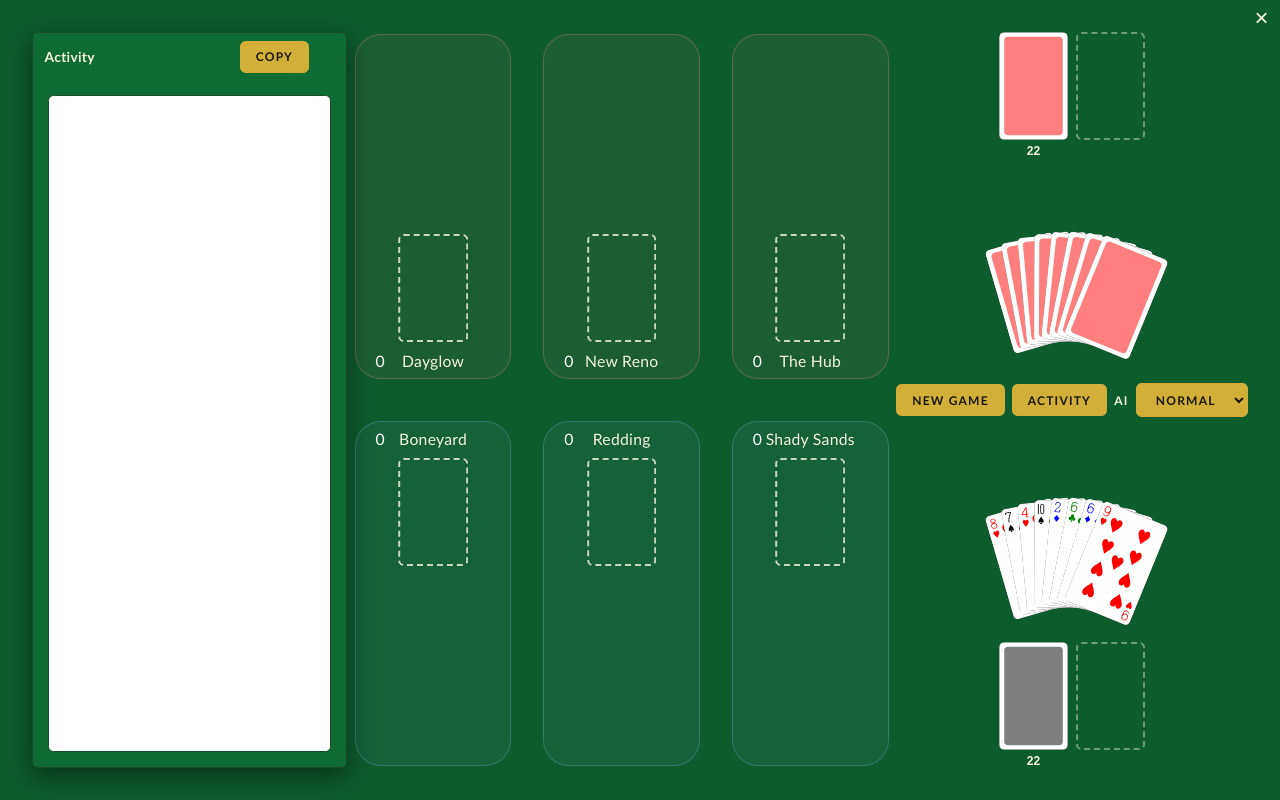
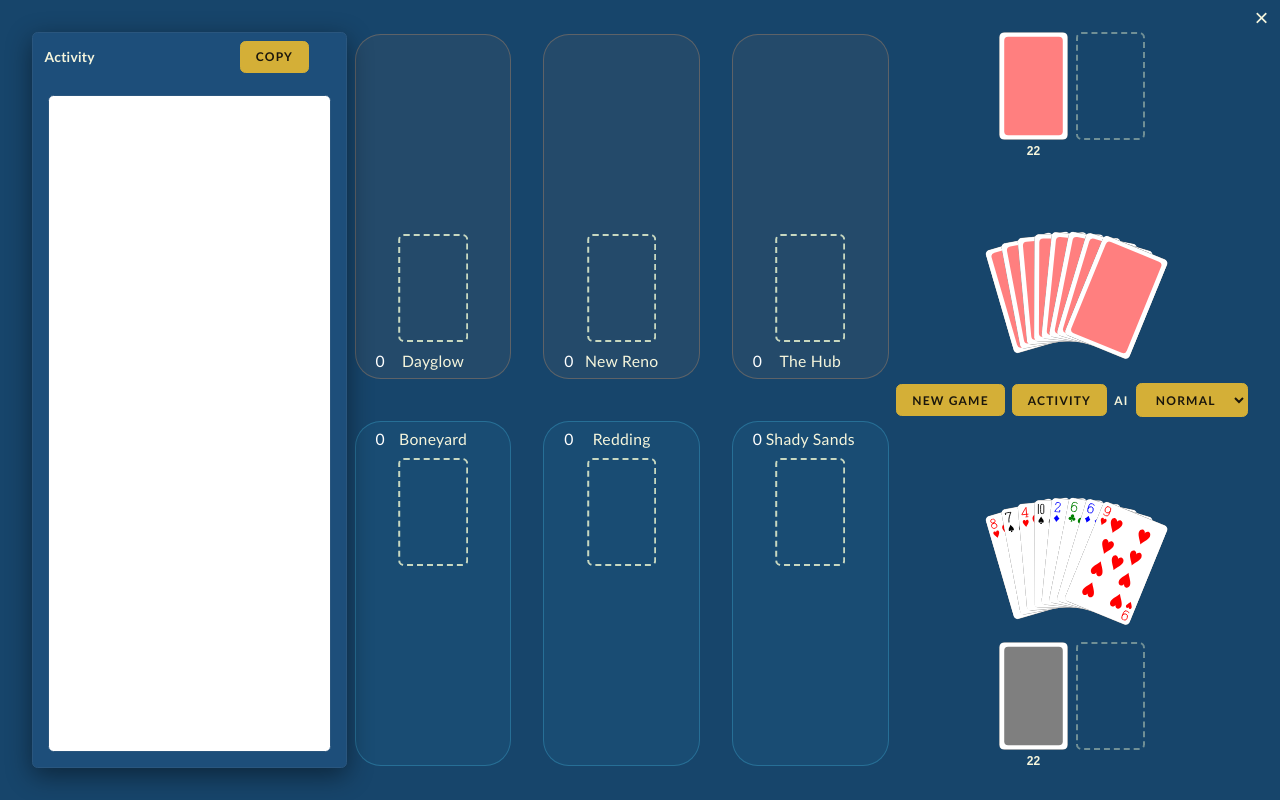
Before and after one commit to thekingofspain/caravan-game, a React (Vite) app: page / in a window 1280 px wide. Built offline with nearby package versions, Linux system fonts and the light colour scheme.

Commit message:
Blue felt theme, header layout, player colors, token cleanup, color research docs

```diff
--- a/src/view/global.css
+++ b/src/view/global.css
@@ -1,18 +1,20 @@
 /* ── 01 — Design tokens ── */
 :root {
-    --c-felt: #0d5c2e;
-    --c-panel: #0e6b34;
+    --c-felt: #17456b;
+    --c-panel: #1d4e7a;
     --c-fg: #f5f5dc;
     --c-accent: #d4af37;
     --c-dim: #c8d8c0;
-    --c-line: #1a4a2a;
+    --c-line: #2a567e;
     --c-bad: #c0392b;
-    --c-good: #2ecc71;
-    --c-human: #8ab4f8;
-    --c-ai: #ff8a8a;
-    --c-human-rgb: 138, 180, 248;
-    --c-ai-rgb: 255, 138, 138;
+    --c-sold: #ff7a66;
+    --c-human: #4cc9f0;
+    --c-good: #32cd32;
+    --c-human-rgb: 76, 201, 240;
+    --c-ai-rgb: 244, 162, 97;
     --c-brown: #8b4513;
+    --c-ink: #1a160c;
+    --c-deep-rgb: 10, 30, 51;
     --sp-1: 0.25rem;
     --sp-2: 0.5rem;
     --sp-3: 0.75rem;
@@ -117,7 +119,7 @@ body {
     top: 1rem;
     left: 50%;
     transform: translateX(-50%);
-    background: #c0392b;
+    background: var(--c-bad);
     color: #fff;
     padding: 0.5rem 1rem;
     border-radius: 0.5rem;
@@ -136,7 +138,7 @@ body {
     padding-right: 2.5rem;
     border-radius: 1rem;
     border: 0.125rem solid var(--c-accent);
-    background: rgba(10, 40, 20, 0.92);
+    background: rgba(var(--c-deep-rgb), 0.92);
     box-shadow: 0 0.5rem 1.75rem rgba(0, 0, 0, 0.5);
     font-size: var(--fs-md);
     font-weight: 700;
@@ -541,10 +543,10 @@ body {
     transform: translate(-50%, -50%) rotate(var(--sold-rot, -12deg));
     z-index: 30;
     padding: 0.375rem 1.25rem;
-    border: 0.25rem solid #fb6f52;
+    border: 0.25rem solid var(--c-sold);
     border-radius: var(--radius);
     background: transparent;
-    color: #fb6f52;
+    color: var(--c-sold);
     font: 700 calc(var(--fs-xl) * 1.3) / 1 var(--font-base);
     text-transform: uppercase;
     letter-spacing: 0.1em;
@@ -766,7 +768,7 @@ body {
 }
 
 .caravan .disband:hover {
-    background: #a93226;
+    background: var(--c-bad-dark);
 }
 
 .caravan .disband:focus-visible {
@@ -793,7 +795,7 @@ body {
     padding: var(--sp-4);
     border-radius: 1rem;
     border: 0.125rem solid var(--c-bad);
-    background: rgba(10, 40, 20, 0.96);
+    background: rgba(var(--c-deep-rgb), 0.96);
     box-shadow: 0 0.5rem 1.75rem rgba(0, 0, 0, 0.5);
     color: var(--c-fg);
 }
@@ -821,8 +823,8 @@ body {
 }
 
 .btn-danger:hover {
-    background: #a93226;
-    border-color: #a93226;
+    background: var(--c-bad-dark);
+    border-color: var(--c-bad-dark);
 }
 
 .board:has(.slot.selected) .caravan .empty.selectable:hover {
@@ -839,12 +841,12 @@ body {
     padding: 0 0.25rem;
     border-radius: 0.5625rem;
     background: var(--c-accent);
-    color: #1a160c;
+    color: var(--c-ink);
     font: 700 var(--fs-xs)/1 var(--font-base);
     display: inline-flex;
     align-items: center;
     justify-content: center;
-    border: 0.0625rem solid #1a160c;
+    border: 0.0625rem solid var(--c-ink);
     z-index: 3;
     left: var(--badge-left, -0.5rem);
     right: var(--badge-right, auto);
@@ -855,13 +857,13 @@ body {
 
 .card .badge.king {
     background: #ffd60a;
-    color: #1a160c;
+    color: var(--c-ink);
     border-color: #b38f00;
 }
 
 .caravan .card.pending .badge.king {
     background: #c8c8c8;
-    color: #1a160c;
+    color: var(--c-ink);
     border-color: #8f8f8f;
 }
 
@@ -874,7 +876,7 @@ body {
     width: 1.375rem;
     height: 1.375rem;
     border-radius: 50%;
-    border: 0.0625rem solid #1a160c;
+    border: 0.0625rem solid var(--c-ink);
     background: var(--c-bad);
     color: transparent;
     cursor: pointer;
@@ -910,7 +912,7 @@ body {
 }
 
 .confirm:hover {
-    background: #a93226;
+    background: var(--c-bad-dark);
 }
 
 .confirm:focus-visible {
@@ -996,7 +998,7 @@ body {
 .btn {
     font: 700 var(--fs-xs) var(--font-base);
     background: var(--c-accent);
-    color: #1a160c;
+    color: var(--c-ink);
     border: 0.0625rem solid var(--c-accent);
     border-radius: var(--radius);
     padding: var(--sp-2) var(--sp-4);
@@ -1126,7 +1128,7 @@ body {
     gap: var(--sp-2);
     font-weight: 700;
     font-size: var(--fs-xs);
-    color: #1a160c;
+    color: var(--c-ink);
 }
 
 /* Wide viewport: activity docks as a persistent left column of the board. */
```
Also changed, not shown: 3 other files (tests, documents, lock files or other folders).
